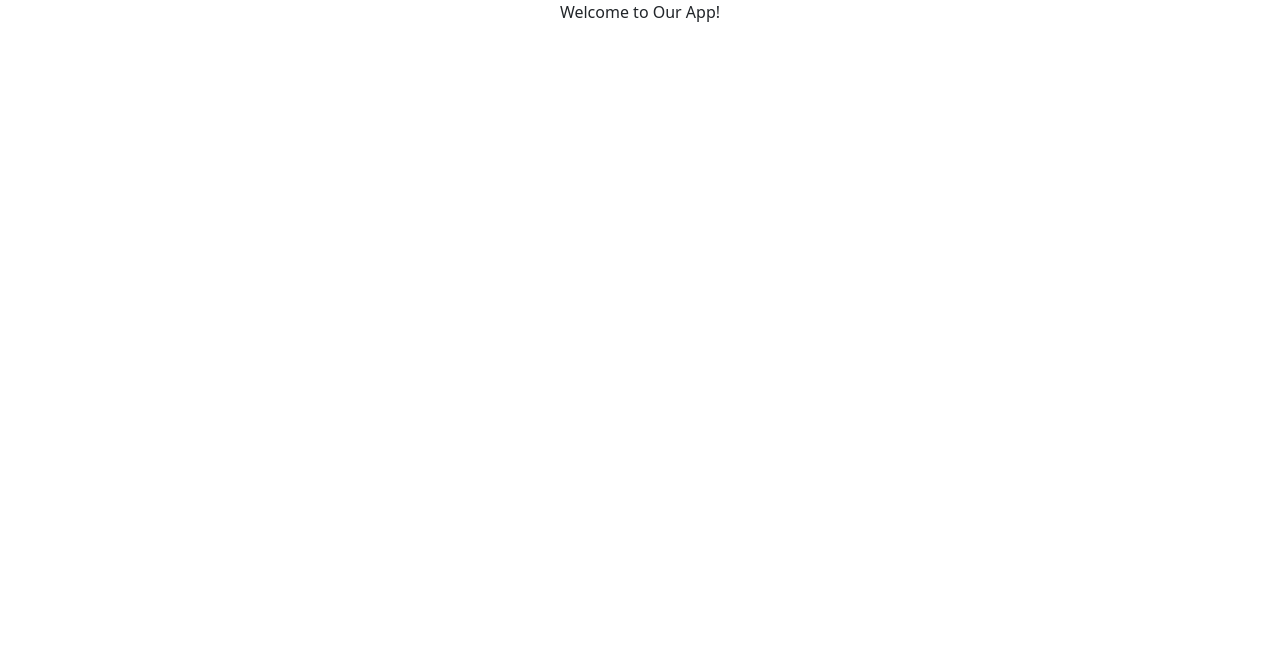
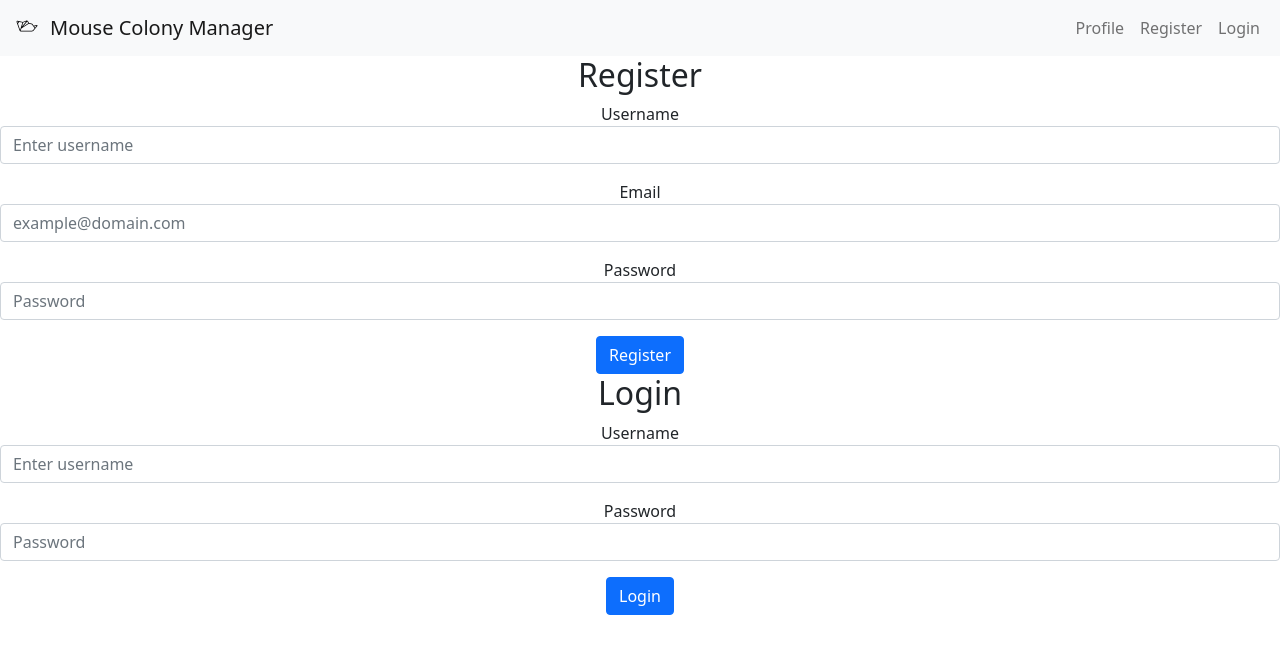
Before and after one commit to davidfrivas/mouse-colony-manager, a React (Create React App) app in the folder client/: page / in a window 1280 px wide. Shown: the top 654 px of the page. Built offline with nearby package versions, Linux system fonts and the light colour scheme.

Commit message:
Add Navbar, RegisterForm, LoginForm components to App

```diff
--- a/client/src/App.js
+++ b/client/src/App.js
@@ -1,9 +1,16 @@
 import './App.css';
+import Navbar from './components/Navbar.js';
+import LoginForm from './components/LoginForm.js';
+import RegisterForm from './components/RegisterForm.js';
 
 function App() {
   return (
     <div className="App">
-      Welcome to Our App!
+      <Navbar />
+      <div className="main-content">
+        <RegisterForm />
+        <LoginForm />
+      </div>
     </div>
   );
 }
```
